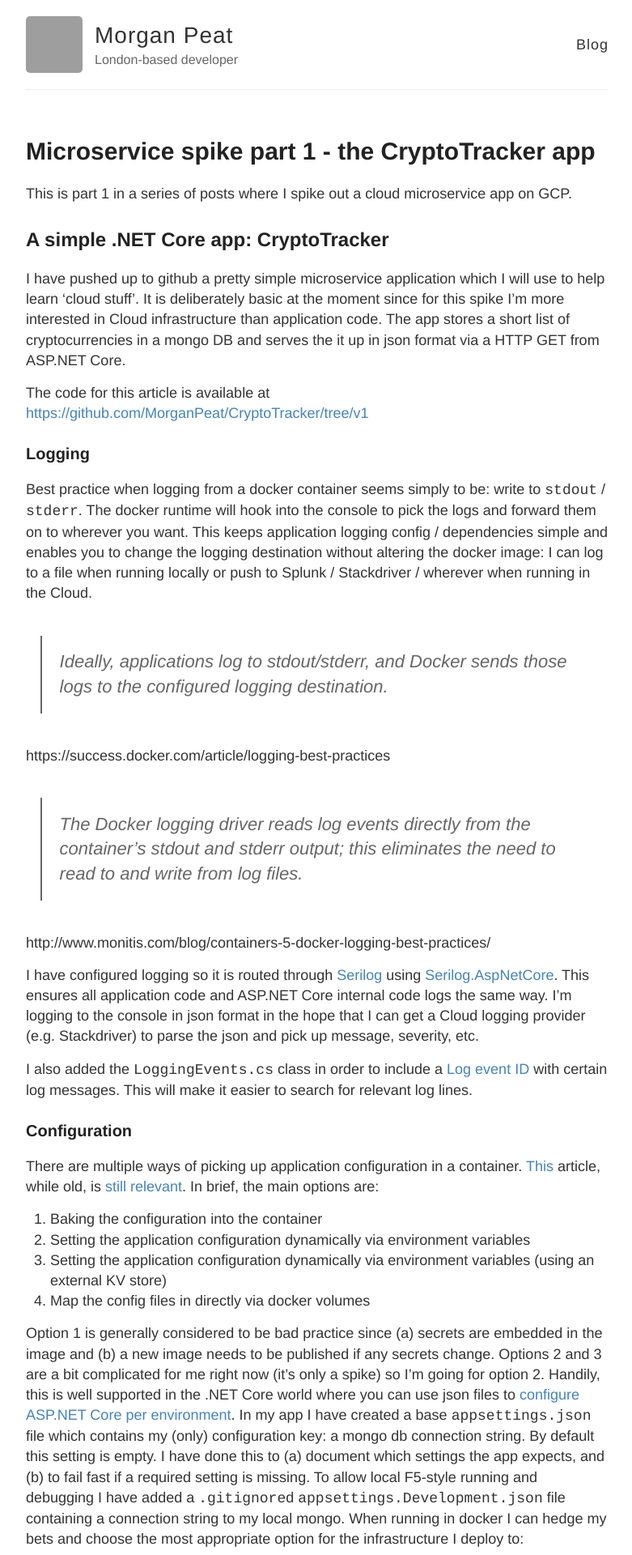
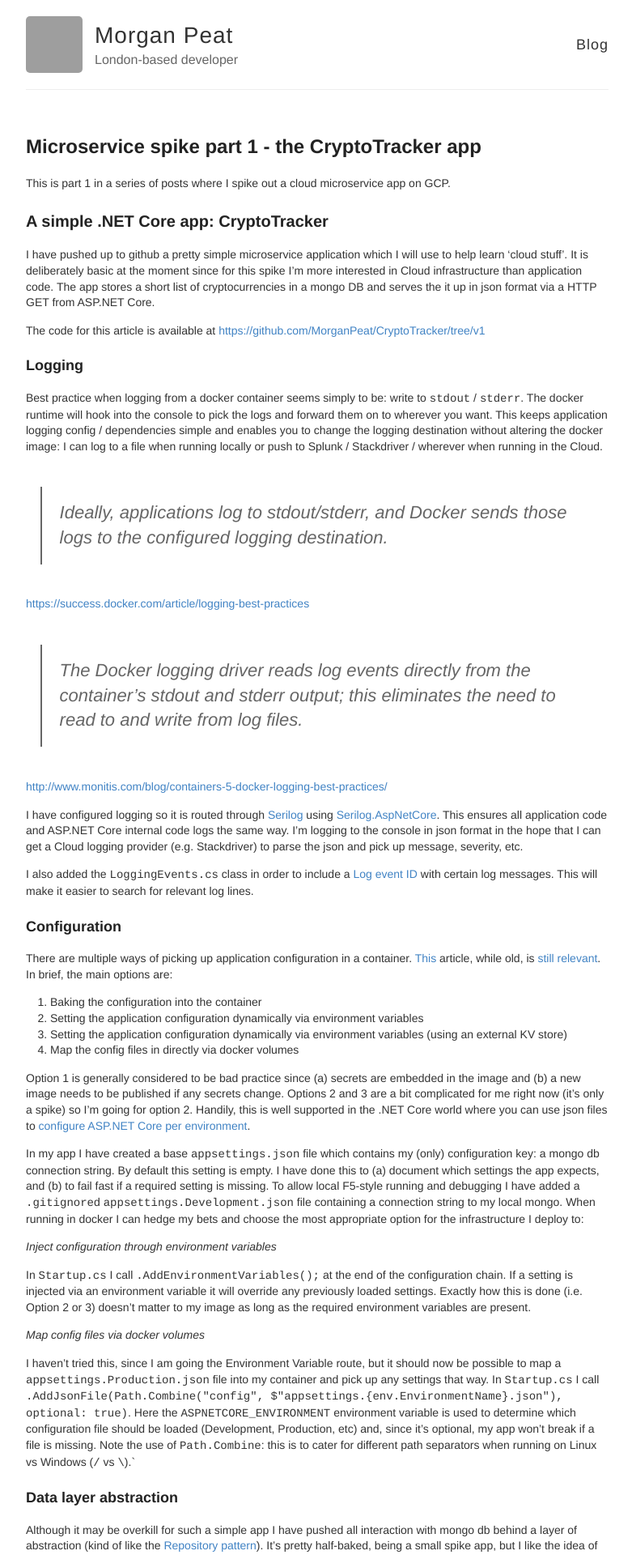
Before and after one commit to MorganPeat/MorganPeat.github.io, a Jekyll site: the page built from _posts/2018-08-21-cryptotracker-a.md, in a window 1280 px wide. Shown: the top 1920 px of the page at 81% size, without its empty margins (248-1029 px from the left). Built offline with Jekyll 4.4.1, drawn with Linux system fonts in a browser that asks for light colours; comment, search, counter and statistics services are not loaded; grey boxes are pictures that could not be loaded.

Commit message:
trying some stuff with css

```diff
--- a/_config.yml
+++ b/_config.yml
@@ -11,13 +11,13 @@ footer-links:
   email:
   facebook:
   flickr:
-  github:
+  github: MorganPeat
   instagram:
-  linkedin:
+  linkedin: MorganPeat
   pinterest:
   rss: RSS # just type anything here for a working RSS icon
   twitter:
-  stackoverflow: # your stackoverflow profile, e.g. "users/50476/bart-kiers"
+  stackoverflow: "users/5288516/morgan-peat"
   youtube: # channel/<your_long_string> or user/<user-name>
   googleplus: # anything in your profile username that comes after plus.google.com/
 
--- a/_posts/2018-08-21-cryptotracker-a.md
+++ b/_posts/2018-08-21-cryptotracker-a.md
@@ -21,11 +21,11 @@ Best practice when logging from a docker container seems simply to be: write to
 
 > Ideally, applications log to stdout/stderr, and Docker sends those logs to the configured logging destination.
 
-https://success.docker.com/article/logging-best-practices
+[https://success.docker.com/article/logging-best-practices](https://success.docker.com/article/logging-best-practices)
 
 > The Docker logging driver reads log events directly from the container’s stdout and stderr output; this eliminates the need to read to and write from log files.
 
-http://www.monitis.com/blog/containers-5-docker-logging-best-practices/
+[http://www.monitis.com/blog/containers-5-docker-logging-best-practices/](http://www.monitis.com/blog/containers-5-docker-logging-best-practices/)
 
 I have configured logging so it is routed through [Serilog](https://serilog.net/) using [Serilog.AspNetCore](https://github.com/serilog/serilog-aspnetcore). This ensures all application code and ASP.NET Core internal code logs the same way. I'm logging to the console in json format in the hope that I can get a Cloud logging provider (e.g. Stackdriver) to parse the json and pick up message, severity, etc.
 
@@ -41,13 +41,15 @@ There are multiple ways of picking up application configuration in a container.
 1. Setting the application configuration dynamically via environment variables (using an external KV store)
 1. Map the config files in directly via docker volumes
 
-Option 1 is generally considered to be bad practice since (a) secrets are embedded in the image and (b) a new image needs to be published if any secrets change. Options 2 and 3 are a bit complicated for me right now (it's only a spike) so I'm going for option 2.  Handily, this is well supported in the .NET Core world where you can use json files to [configure ASP.NET Core per environment](https://docs.microsoft.com/en-us/aspnet/core/fundamentals/configuration/#configuration-by-environment). In my app I have created a base `appsettings.json` file which contains my (only) configuration key: a mongo db connection string. By default this setting is empty. I have done this to (a) document which settings the app expects, and (b) to fail fast if a required setting is missing.  To allow local F5-style running and debugging I have added a `.gitignore`d `appsettings.Development.json` file containing a connection string to my local mongo. When running in docker I can hedge my bets and choose the most appropriate option for the infrastructure I deploy to:
+Option 1 is generally considered to be bad practice since (a) secrets are embedded in the image and (b) a new image needs to be published if any secrets change. Options 2 and 3 are a bit complicated for me right now (it's only a spike) so I'm going for option 2.  Handily, this is well supported in the .NET Core world where you can use json files to [configure ASP.NET Core per environment](https://docs.microsoft.com/en-us/aspnet/core/fundamentals/configuration/#configuration-by-environment).
 
-* Inject configuration through environment variables
+In my app I have created a base `appsettings.json` file which contains my (only) configuration key: a mongo db connection string. By default this setting is empty. I have done this to (a) document which settings the app expects, and (b) to fail fast if a required setting is missing.  To allow local F5-style running and debugging I have added a `.gitignore`d `appsettings.Development.json` file containing a connection string to my local mongo. When running in docker I can hedge my bets and choose the most appropriate option for the infrastructure I deploy to:
+
+*Inject configuration through environment variables*
 
 In `Startup.cs` I call `.AddEnvironmentVariables();` at the end of the configuration chain. If a setting is injected via an environment variable it will override any previously loaded settings. Exactly how this is done (i.e. Option 2 or 3) doesn't matter to my image as long as the required environment variables are present.
 
-* Map config files via docker volumes
+*Map config files via docker volumes*
 
 I haven't tried this, since I am going the Environment Variable route, but it should now be possible to map a `appsettings.Production.json` file into my container and pick up any settings that way. In `Startup.cs` I call `.AddJsonFile(Path.Combine("config", $"appsettings.{env.EnvironmentName}.json"), optional: true)`.  Here the `ASPNETCORE_ENVIRONMENT` environment variable is used to determine which configuration file should be loaded (Development, Production, etc) and, since it's optional, my app won't break if a file is missing. Note the use of `Path.Combine`: this is to cater for different path separators when running on Linux vs Windows (`/` vs `\`).`
 
--- a/style.scss
+++ b/style.scss
@@ -19,7 +19,7 @@ html {
 
 body {
 	background: $white;
-  font: 18px/1.4 $helvetica;
+  font: 14px/1.4 $helvetica;
   color: $darkGray;
 }
 
@@ -45,22 +45,22 @@ h1, h2, h3, h4, h5, h6 {
 }
 
 h1 {
-  font-size: 30px;
+  font-size: 24px;
   a {
     color: inherit;
   }
 }
 
 h2 {
-  font-size: 24px;
+  font-size: 20px;
 }
 
 h3 {
-  font-size: 20px;
+  font-size: 18px;
 }
 
 h4 {
-  font-size: 18px;
+  font-size: 15px;
   color: $gray;
 }
 
```
